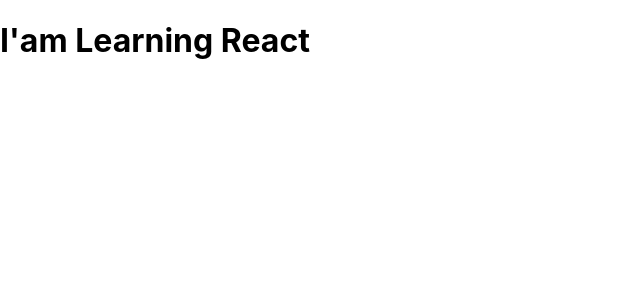
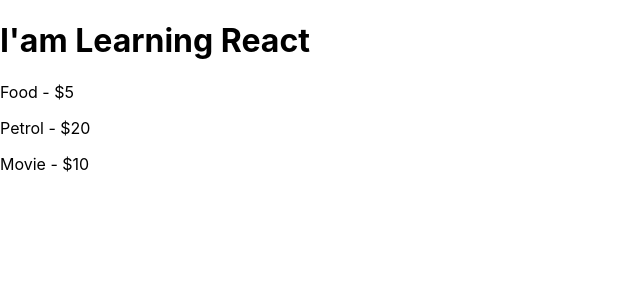
Before and after one commit to vaibhavj20/Sharpener-React, a React (Create React App) app: page / in a window 1280 px wide. Shown: the top 300 px of the page, without its empty margins (0-640 px from the left). Built offline with nearby package versions, Linux system fonts and the light colour scheme.

Commit message:
React Component

```diff
--- a/src/App.js
+++ b/src/App.js
@@ -1,7 +1,10 @@
+import ExpenseItem from "./components/ExpenseItem";
+
 function App() {
   return (
     <div>
       <h1>I'am Learning React</h1>
+      <ExpenseItem></ExpenseItem>
     </div>
   );
 }
--- /dev/null
+++ b/src/components/ExpenseItem.js
@@ -0,0 +1,11 @@
+function ExpenseItem() {
+  return (
+    <div>
+      <p>Food - $5</p>
+      <p>Petrol - $20</p>
+      <p>Movie - $10</p>
+    </div>
+  );
+}
+
+export default ExpenseItem;
```
